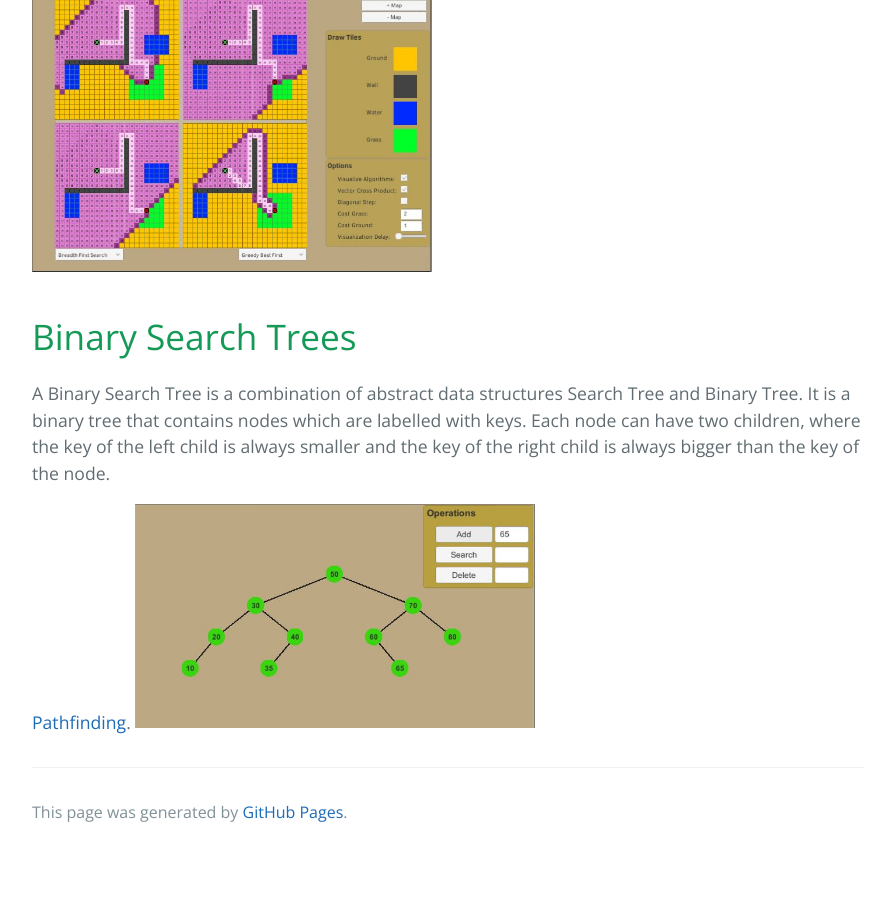
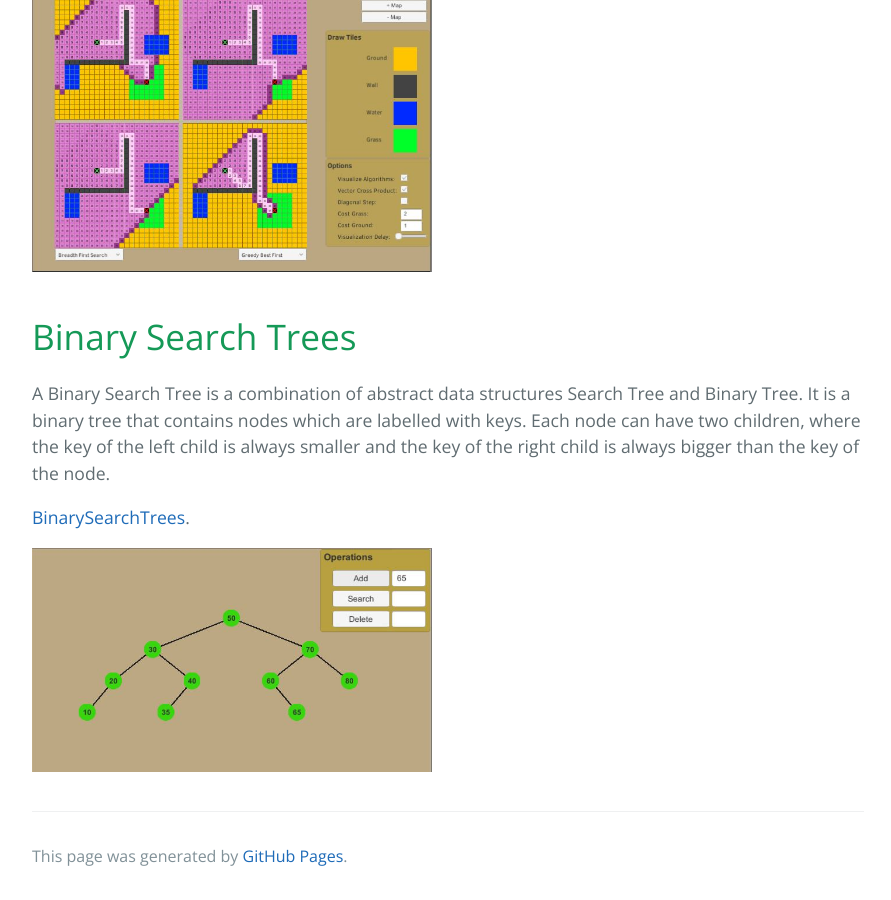
Before and after one commit to BenjeyBuchey/benjeybuchey.github.io, a Jekyll site: the page built from index.md, in a window 1280 px wide and 900 px high, scrolled down 1215 px. Shown: the whole window, without its empty margins (192-1083 px from the left). Built offline with Jekyll 4.4.1, drawn with Linux system fonts in a browser that asks for light colours; before the commit the page ends 2071 px from its top, so only the background shows below that.

Commit message:
Update index.md

```diff
--- a/index.md
+++ b/index.md
@@ -34,7 +34,8 @@ Pathfinding or pathing refers to the process of finding the shortest route betwe
 
 A Binary Search Tree is a combination of abstract data structures Search Tree and Binary Tree. It is a binary tree that contains nodes which are labelled with keys. Each node can have two children, where the key of the left child is always smaller and the key of the right child is always bigger than the key of the node.
 
-[Pathfinding](./pathfinding/index.html).
+[BinarySearchTrees](./binarysearchtrees/index.html).
+
 <img src="./assets/images/binarysearchtrees.JPG" width="400">
 
 {% comment %}
```
